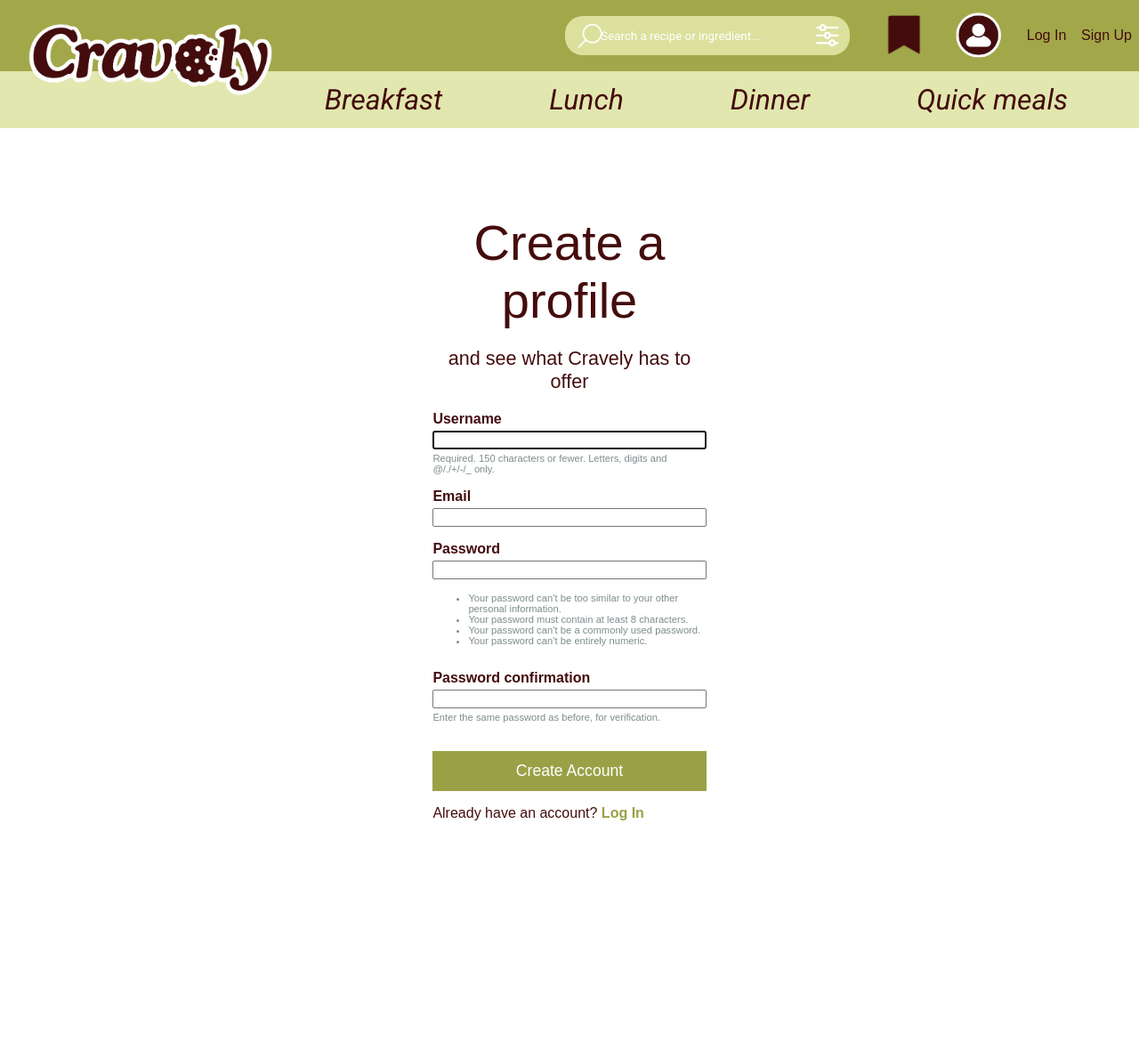
After one commit to YanaAnMar/Cravely, a Django app: page /register/ in a window 1280 px wide. The commit adds this page. Shown: the whole page at 89% size. Run offline with Django 5.2, Linux system fonts and the light colour scheme; data comes from the database, SQL or seed files in the repository; both versions use the stored data as it was after the commit.

Commit message:
Added register. Linked all. Everything working

```diff
--- /dev/null
+++ b/cravely_project/cravely_app/forms.py
@@ -0,0 +1,10 @@
+from django import forms
+from django.contrib.auth.models import User
+from django.contrib.auth.forms import UserCreationForm
+
+class UserRegisterForm(UserCreationForm):
+    email = forms.EmailField(required=False)
+
+    class Meta:
+        model = User
+        fields = ['username', 'email']
--- a/cravely_project/cravely_app/urls.py
+++ b/cravely_project/cravely_app/urls.py
@@ -8,10 +8,11 @@ urlpatterns = [
     path('profile/<str:username>/', views.profile, name = 'profile'),
     path('recipe/<int:recipe_id>/', views.recipepage, name = 'recipepage'),
     path('login/', auth_views.LoginView.as_view(template_name='login.html'), name='login'),
+    path('logout/', auth_views.LogoutView.as_view(next_page='login'), name='logout'),
+    path('register/', views.register_page, name='register'),
 
     path('saved/', views.saved_recipes, name='saved_recipes'),
     path('recipe/<int:recipe_id>/save/', views.toggle_save, name='toggle_save'),
     path('add/', views.add_recipe, name='add_recipe'),
     path('lookup/', views.lookup, name='lookup'),
-    #path('ime/', views.ime, name = 'ime'),
 ]
--- a/cravely_project/cravely_app/views.py
+++ b/cravely_project/cravely_app/views.py
@@ -5,8 +5,6 @@ from django.contrib.auth.models import User
 from .models import Recipe, RecipeIngredient, Ingredient, Tag
 import json
 
-
-# Create your views here.
 
 def homepage(request: HttpRequest) -> HttpResponse:
     recipes = Recipe.objects.all()
@@ -162,3 +160,20 @@ def lookup(request: HttpRequest) -> HttpResponse:
         'active_filters': filters,
         'fridge': fridge,
     })
+
+
+
+from django.contrib.auth import login as auth_login
+from .forms import UserRegisterForm
+
+def register_page(request):
+    if request.method == 'POST':
+        form = UserRegisterForm(request.POST)
+        if form.is_valid():
+            user = form.save()
+            auth_login(request, user)
+            return redirect('homepage')
+    else:
+        form = UserRegisterForm()
+
+    return render(request, 'register.html', {'form': form})
--- a/templates/header.html
+++ b/templates/header.html
@@ -45,9 +45,24 @@
                 <a href="{% url 'profile' username=request.user.username %}">
                     <img class="profile_icon" src="{{ request.user.profile.avatar.url }}">
                 </a>
+
+                <form action="{% url 'logout' %}" method="POST" style="margin: 0;">
+                    {% csrf_token %}
+                    <button type="submit" style="background: none; border: none; color: rgb(68, 12, 13); cursor: pointer; padding: 0.8vh 0.5vw;">
+                        Log Out
+                    </button>
+                </form>
+
             {% else %}
                 <a href="#">
                     <img class="profile_icon" src="{% static 'assets/profile_icon.png' %}">
+                </a>
+                <a href="{% url 'login' %}" style="text-decoration: none; color: rgb(68, 12, 13); font-size: 2vh; padding-right: 1vw;">
+                    Log In
+                </a>
+
+                <a href="{% url 'register' %}" style="text-decoration: none; color: rgb(68, 12, 13); font-size: 2vh; padding-right: 1vw:">
+                    Sign Up
                 </a>
             {% endif %}
         </div>
--- /dev/null
+++ b/templates/register.html
@@ -0,0 +1,74 @@
+{% load static %}
+
+<!DOCTYPE html>
+<head>
+    <title> Register </title>
+
+    <link rel = "stylesheet" href = "{% static 'login.css' %}"> </link>
+
+</head>
+
+<body>
+    {% include 'header.html' %}
+
+    <div class="login-main-div">
+        <p class="login-title">
+            Create a profile
+        </p>
+        <p class="login-desc">
+            and see what Cravely has to offer
+        </p>
+
+        {% if form.errors %}
+            <p class="login-error">
+                Please try again.
+            </p>
+        {% endif %}
+
+        <form method="POST" class="login-card">
+            {% csrf_token %}
+
+
+            {% comment %} <div class="login-input">
+                <label class="login-box-label">Username</label>
+                {{ form.username }}
+            </div>
+
+            <div class="login-input" >
+                <label class="login-box-label">Password</label>
+                {{ form.password }}
+            </div>
+
+            <button type="submit" class="login-button">
+                Log In
+            </button>
+        </form>
+    </div> {% endcomment %}
+
+
+
+    {% for field in form %}
+                <div style="display: flex; flex-direction: column; gap: 0.5vh;">
+                    <label style="font-weight: bold; color: rgb(68, 12, 13);">{{ field.label }}</label>
+                    {{ field }}
+                    {% if field.help_text %}
+                        <small style="color: #7f8c8d; font-size: 1.4vh;">{{ field.help_text }}</small>
+                    {% endif %}
+                    {% for error in field.errors %}
+                        <small class="login-error">{{ error }}</small>
+                    {% endfor %}
+                </div>
+            {% endfor %}
+
+            <button type="submit" class="login-button">
+                Create Account
+            </button>
+        </form>
+
+        <p class="login-box-label">
+            Already have an account? <a href="{% url 'login' %}" style="color: #99a146; font-weight: bold; text-decoration: none;">Log In</a>
+        </p>
+    </div>
+
+
+</body>
```
Also changed, not shown: cravely_project/db.sqlite3.
